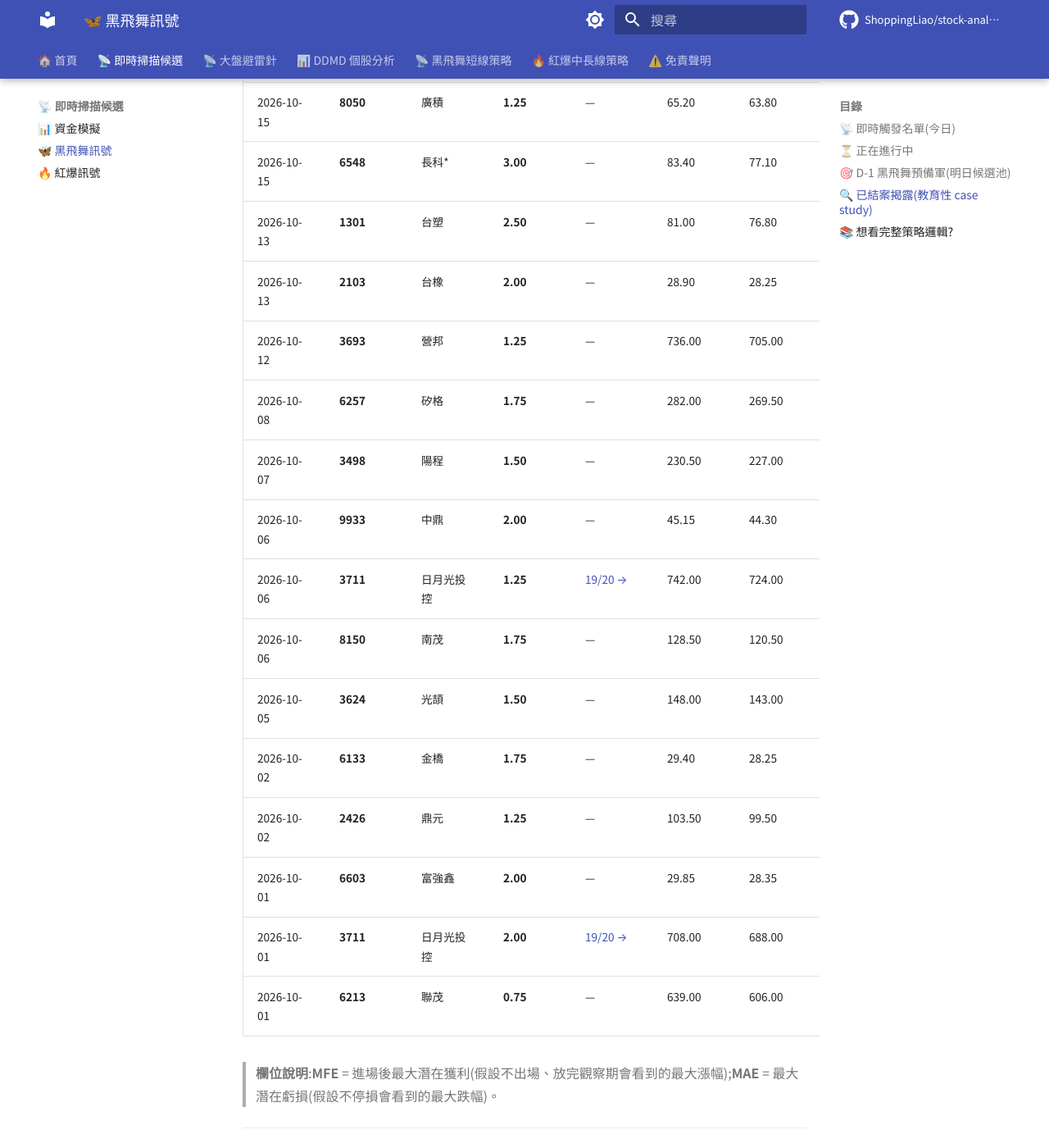
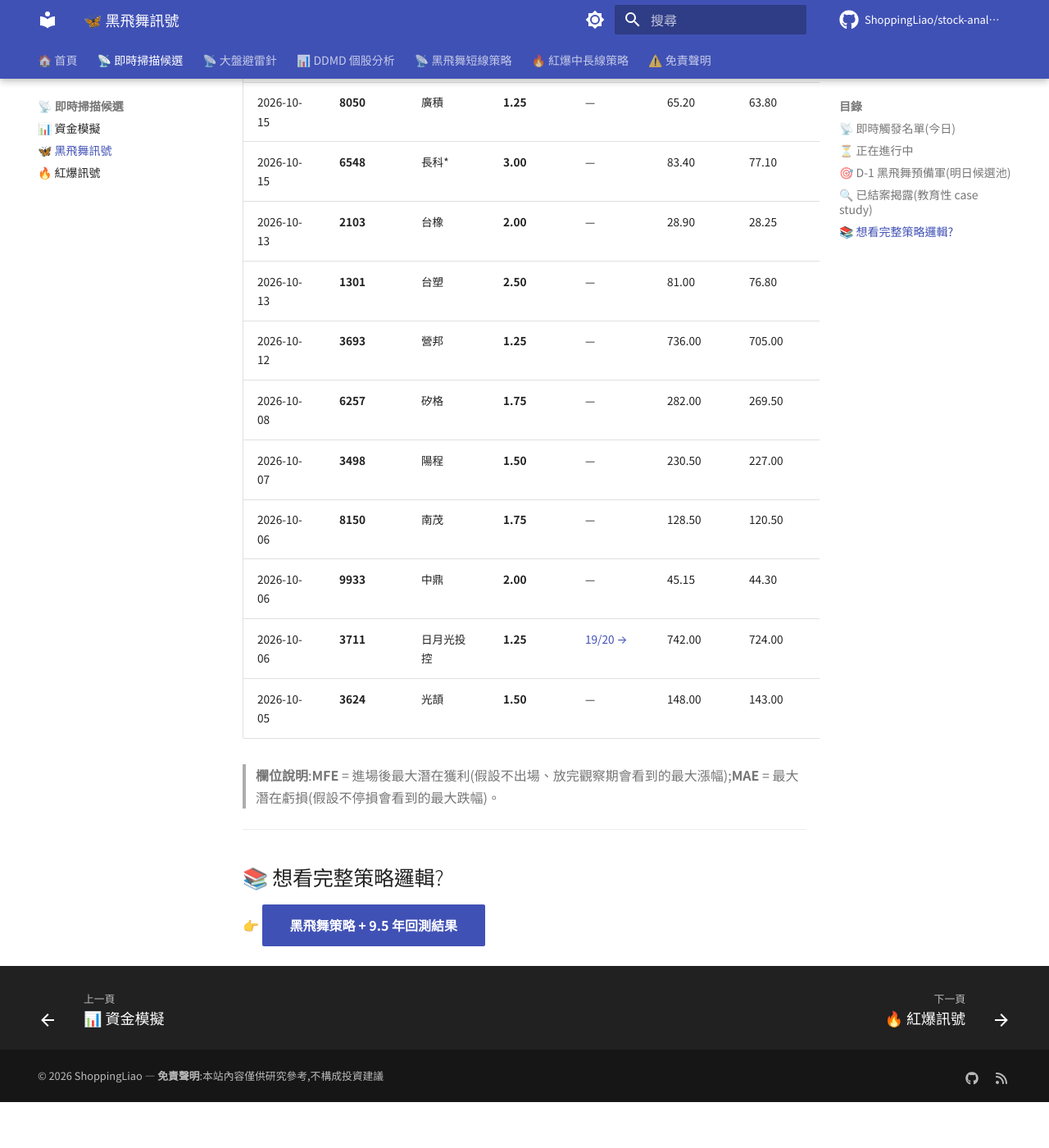
Before and after one commit to ShoppingLiao/stock-analysis-public, an MkDocs documentation site: the page built from docs/signals_black_butterfly.md, in a window 1280 px wide and 1400 px high, scrolled down 2322 px. Shown: the whole window at 82% size. Built offline with MkDocs 1.6.1 and Material for MkDocs 9.7.7, drawn with Linux system fonts in a browser that asks for light colours; comment, search, counter and statistics services are not loaded; after the commit the page ends 3666 px from its top, so only the background shows below that; some of the changed text lies outside the part shown.

Commit message:
docs(signals): update BB + RB + capital (2026-11-02)

```diff
--- a/docs/signals_black_butterfly.md
+++ b/docs/signals_black_butterfly.md
@@ -6,7 +6,7 @@
 
 ## 📡 即時觸發名單(今日)
 
-今天(2026-10-30)黑飛舞策略命中清單。**僅揭露訊號,不附進場/停損/停利價位**。
+今天(2026-11-02)黑飛舞策略命中清單。**僅揭露訊號,不附進場/停損/停利價位**。
 
 !!! warning "重要法律聲明"
     本段純粹揭露「策略訊號觸發」事實,**絕非投資建議**。
@@ -71,20 +71,15 @@
 | 2026-10-16 | **6108** | 競國 | **2.25** | — | 30.50 | 28.10 | 33.55 | 🔴 ✅ 停利 | +1.64% | +17.87% | -1.97% |
 | 2026-10-15 | **8050** | 廣積 | **1.25** | — | 65.20 | 63.80 | 71.72 | 🟢 ❌ 停損 | -2.15% | +2.61% | -2.91% |
 | 2026-10-15 | **6548** | 長科* | **3.00** | — | 83.40 | 77.10 | 91.74 | 🟢 ❌ 停損 | -7.55% | +1.08% | -11.87% |
+| 2026-10-13 | **2103** | 台橡 | **2.00** | — | 28.90 | 28.25 | 31.79 | 🟢 ❌ 停損 | -2.25% | +4.33% | -2.25% |
 | 2026-10-13 | **1301** | 台塑 | **2.50** | — | 81.00 | 76.80 | 89.10 | 🔴 ✅ 停利 | +0.86% | +10.37% | -0.99% |
-| 2026-10-13 | **2103** | 台橡 | **2.00** | — | 28.90 | 28.25 | 31.79 | 🟢 ❌ 停損 | -2.25% | +4.33% | -2.25% |
 | 2026-10-12 | **3693** | 營邦 | **1.25** | — | 736.00 | 705.00 | 809.60 | 🟢 ❌ 停損 | -4.21% | +-1.22% | -6.11% |
 | 2026-10-08 | **6257** | 矽格 | **1.75** | — | 282.00 | 269.50 | 310.20 | 🟢 ❌ 停損 | -4.43% | +2.84% | -10.11% |
 | 2026-10-07 | **3498** | 陽程 | **1.50** | — | 230.50 | 227.00 | 253.55 | 🟢 ❌ 停損 | -1.52% | +0.65% | -2.17% |
+| 2026-10-06 | **8150** | 南茂 | **1.75** | — | 128.50 | 120.50 | 141.35 | 🟢 ❌ 停損 | -6.23% | +0.78% | -6.23% |
 | 2026-10-06 | **9933** | 中鼎 | **2.00** | — | 45.15 | 44.30 | 49.66 | 🟢 ❌ 停損 | -1.88% | +-0.44% | -3.65% |
 | 2026-10-06 | **3711** | 日月光投控 | **1.25** | [19/20 →](https://shoppingliao.github.io/stock-analysis-public/reports/3711_%E6%97%A5%E6%9C%88%E5%85%89%E6%8A%95%E6%8E%A7_DDMD_2026-09-29/) | 742.00 | 724.00 | 816.20 | 🟢 ❌ 停損 | -2.43% | +1.35% | -3.64% |
-| 2026-10-06 | **8150** | 南茂 | **1.75** | — | 128.50 | 120.50 | 141.35 | 🟢 ❌ 停損 | -6.23% | +0.78% | -6.23% |
 | 2026-10-05 | **3624** | 光頡 | **1.50** | — | 148.00 | 143.00 | 162.80 | 🔴 ✅ 停利 | +2.36% | +21.96% | -2.70% |
-| 2026-10-02 | **6133** | 金橋 | **1.75** | — | 29.40 | 28.25 | 32.34 | 🟢 ❌ 停損 | -3.91% | +2.89% | -4.76% |
-| 2026-10-02 | **2426** | 鼎元 | **1.25** | — | 103.50 | 99.50 | 113.85 | 🔴 ✅ 停利 | +1.93% | +14.01% | 1.93% |
-| 2026-10-01 | **6603** | 富強鑫 | **2.00** | — | 29.85 | 28.35 | 32.84 | 🟢 ❌ 停損 | -5.19% | +5.36% | -5.86% |
-| 2026-10-01 | **3711** | 日月光投控 | **2.00** | [19/20 →](https://shoppingliao.github.io/stock-analysis-public/reports/3711_%E6%97%A5%E6%9C%88%E5%85%89%E6%8A%95%E6%8E%A7_DDMD_2026-09-29/) | 708.00 | 688.00 | 778.80 | 🔴 ✅ 停利 | +4.52% | +8.05% | -0.56% |
-| 2026-10-01 | **6213** | 聯茂 | **0.75** | — | 639.00 | 606.00 | 702.90 | 🔴 ✅ 停利 | +17.21% | +34.27% | 0.00% |
 
 > **欄位說明**:**MFE** = 進場後最大潛在獲利(假設不出場、放完觀察期會看到的最大漲幅);**MAE** = 最大潛在虧損(假設不停損會看到的最大跌幅)。
 
```
Also changed, not shown: other parts of docs/signals_black_butterfly.md (+1 -1 lines).
